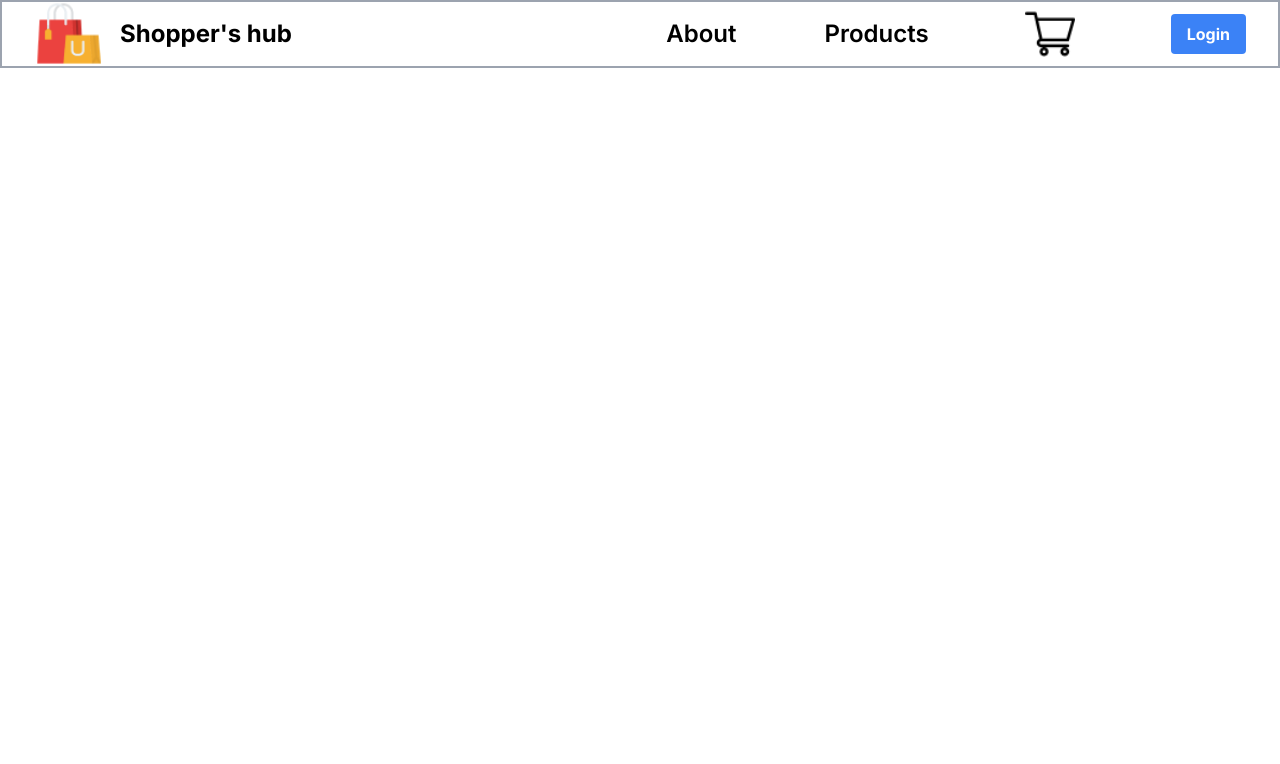
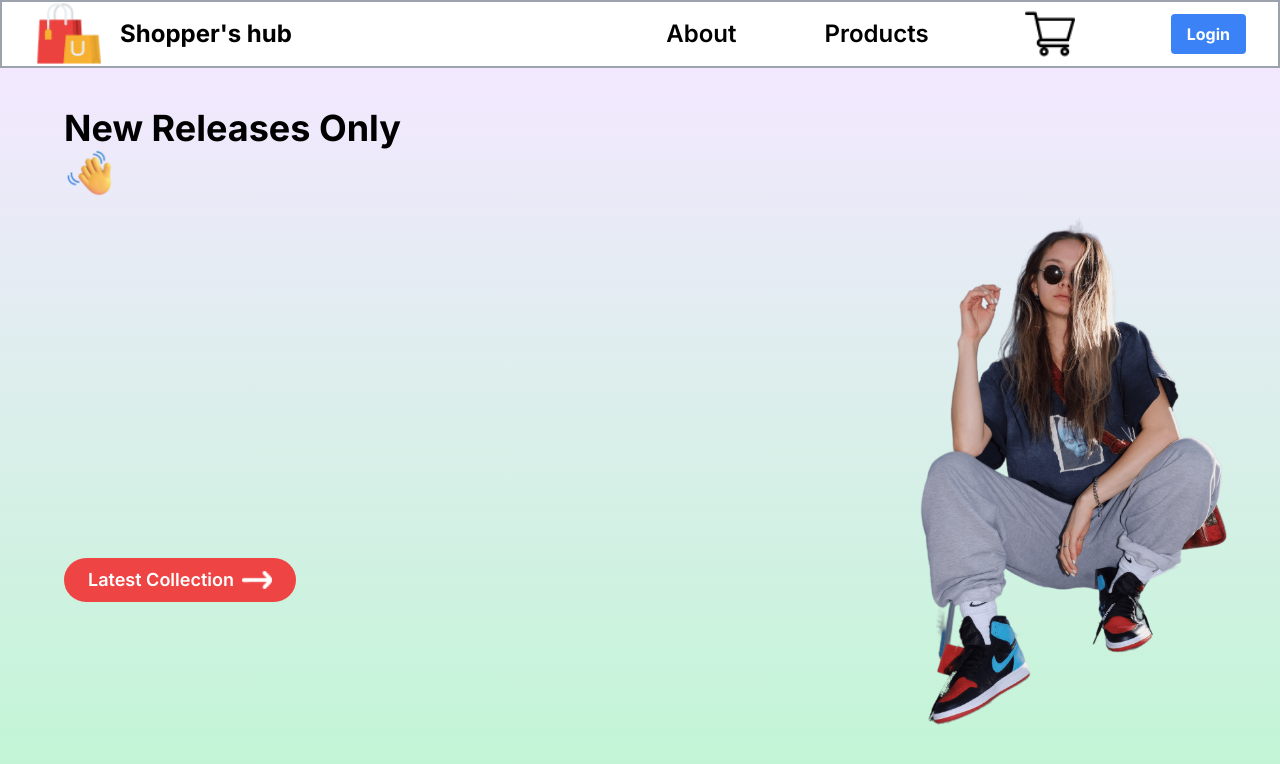
Before and after one commit to Programmers-986/E-commerce-website, a Next.js app: page / in a window 1280 px wide. Shown: the top 764 px of the page. Built offline with nearby package versions, Linux system fonts and the light colour scheme.

Commit message:
Adding a hero section

```diff
--- /dev/null
+++ b/src/app/Components/Pages/Hero.tsx
@@ -0,0 +1,27 @@
+import React from "react";
+import Image from "next/image";
+import hand_icon from '../Assets/hand_icon.png';
+import arrow_icon from '../Assets/arrow.png';
+import hero_image from '../Assets/hero_image.png';
+
+const Hero = () => {
+    return (
+        <div className="flex h-screen bg-gradient-to-b from-purple-100 to-green-200 bg-opacity-50">
+            <div className="flex-1 flex flex-col justify-start pl-16 leading-7">
+                <h2 className="text-4xl font-bold pt-10 mb-10">New Releases Only <Image src={hand_icon} alt="" width={50} height={50} /></h2>
+
+                <div className="flex items-center justify-start gap-3 mt-80">
+                    <div className="bg-red-500 text-white rounded-full py-2 px-6 text-lg font-semibold flex items-center">
+                        Latest Collection
+                        <Image src={arrow_icon} alt="" width={30} height={30} className="ml-2" />
+                    </div>
+                </div>
+            </div>
+            <div className="flex items-center justify-center">
+                <Image src={hero_image} alt="" width={400} height={400} />
+            </div>
+        </div>
+    );
+}
+
+export default Hero;
--- a/src/app/Components/Pages/Navbar.tsx
+++ b/src/app/Components/Pages/Navbar.tsx
@@ -60,26 +60,27 @@ const Navbar = () => {
               Products
               {isProductsDropdownOpen && (
                 <div className="absolute top-full left-0 w-50 bg-[#EEE7FE] border-b shadow-sm mt-2">
-                  <a href="/" className="block text-black hover:bg-gray-300 rounded-lg p-4 font-semibold border-b border-gray-500">
+                  <a href="/clothing" className="block text-black hover:bg-gray-300 rounded-lg p-4 font-semibold border-b border-gray-500">
                     Clothing
                   </a>
-                  <a href="/" className="block text-black hover:bg-gray-300 rounded-md p-4 font-semibold border-b border-gray-500">
+                  <a href="/electronics" className="block text-black hover:bg-gray-300 rounded-md p-4 font-semibold border-b border-gray-500">
                     Electronics
                   </a>
-                  <a href="/" className="block text-black hover:bg-gray-300 rounded-md p-4 font-semibold border-b border-gray-500">
+                  <a href="/footwear" className="block text-black hover:bg-gray-300 rounded-md p-4 font-semibold border-b border-gray-500">
                     Footwear
                   </a>
                 </div>
               )}
             </div>
             {/* Add to Cart link */}
-            <a href="/" className="text-black p-4 font-semibold relative pr-2 text-2xl flex items-center gap-7" style={{ cursor: "pointer" }}>
+            <a href="/cart" className="text-black p-4 font-semibold relative pr-2 text-2xl flex items-center gap-7" style={{ cursor: "pointer" }}>
               <Image src={cart_icon} height={50} width={50} alt="Cart icon" />
               <span className="ml-1"></span>
             </a>
-            <button className=" bg-blue-500 hover:bg-blue-700 text-white font-bold py-2 px-4 rounded ml-auto focus:outline-none focus:ring focus:border-blue-300 "> Login</button>
+           <a href="/your-desired-url" className="bg-blue-500 hover:bg-blue-700 text-white font-bold py-2 px-4 rounded ml-auto focus:outline-none focus:ring focus:border-blue-300">
+  Login
+</a>
           </div>
-
         </div>
       </div>
     </nav>
--- a/src/app/page.tsx
+++ b/src/app/page.tsx
@@ -1,6 +1,7 @@
 
 import Image from "next/image";
 import Navbar from "./Components/Pages/Navbar";
+import Hero from "./Components/Pages/Hero";
 
 
 export default function Home() {
@@ -8,6 +9,7 @@ export default function Home() {
 
     <>
     <Navbar />
+    <Hero />
 
     </>
 
```
